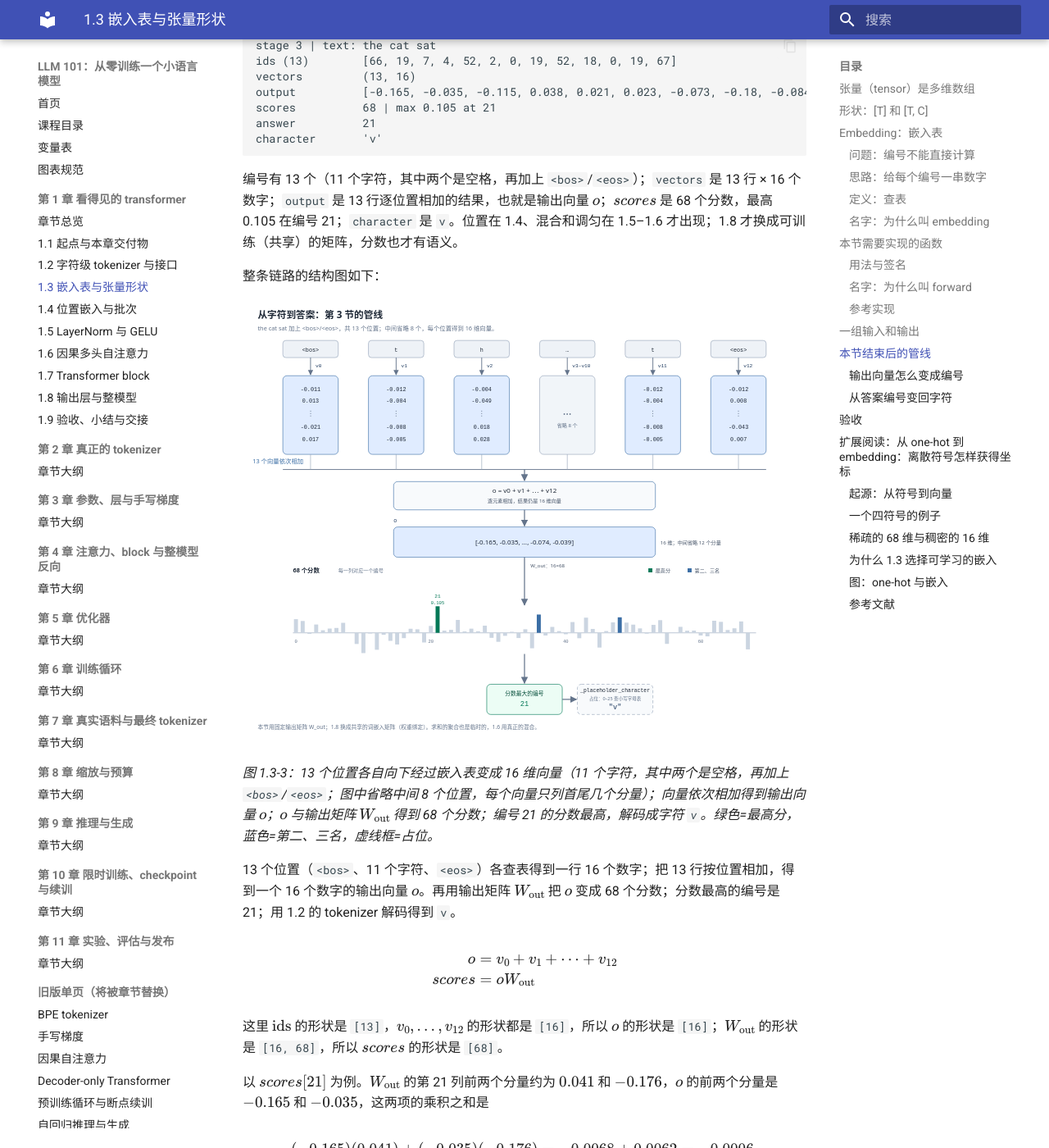
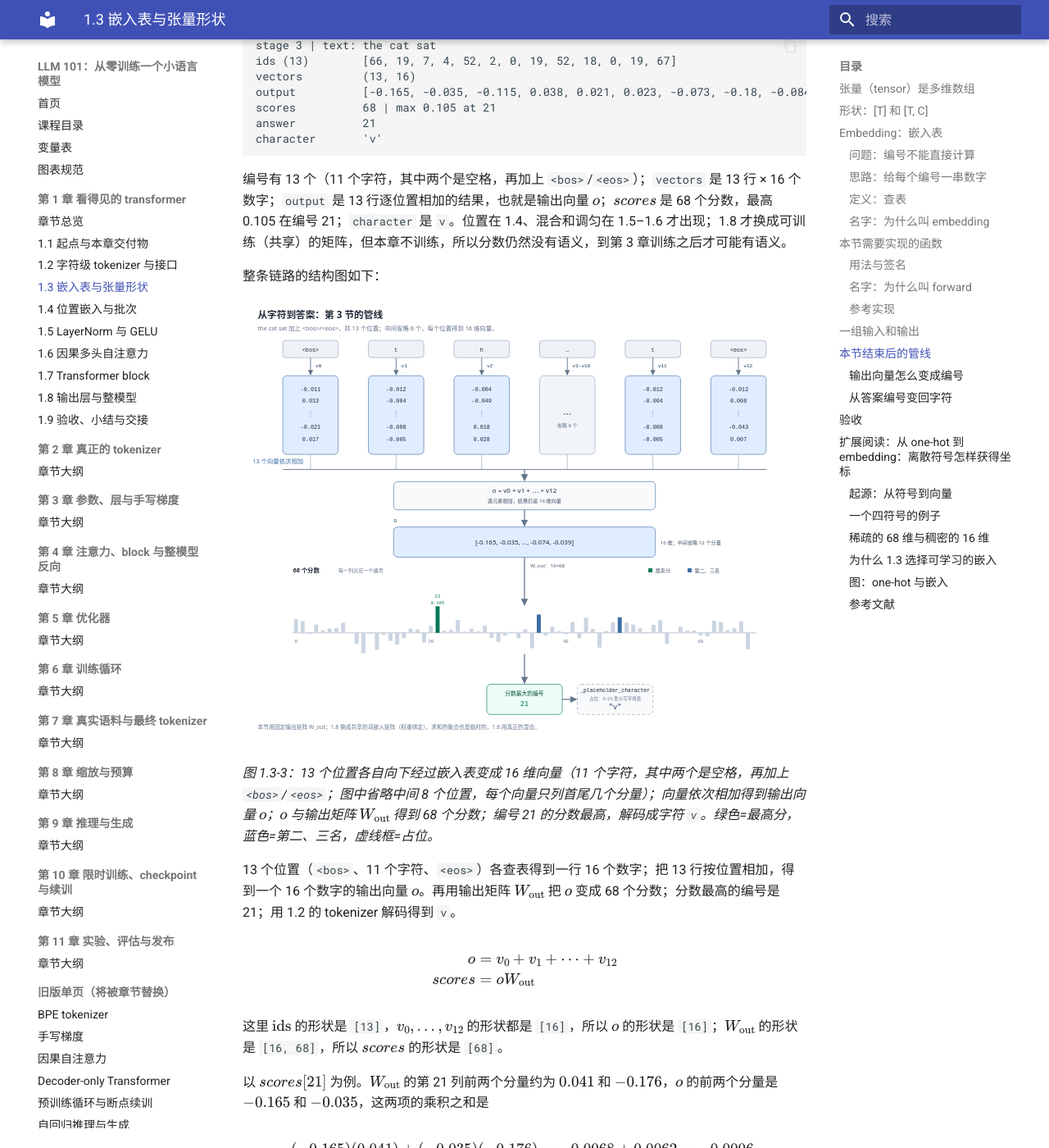
Before and after one commit to tigersoldier/llm-101, an MkDocs documentation site: the page built from docs/course/ch01/1.3.md, in a window 1280 px wide and 1400 px high, scrolled down 6421 px. Shown: the whole window at 82% size. Built offline with MkDocs 1.6.1 and Material for MkDocs 9.7.7, drawn with Linux system fonts in a browser that asks for light colours; some of the changed text lies outside the part shown.

Commit message:
Fix 1.3 final wording and placeholder docstring

````diff
--- a/docs/course/ch01/1.3.md
+++ b/docs/course/ch01/1.3.md
@@ -211,7 +211,7 @@ answer          21
 character       'v'
 ```
 
-编号有 13 个（11 个字符，其中两个是空格，再加上 `<bos>`/`<eos>`）；`vectors` 是 13 行 × 16 个数字；`output` 是 13 行逐位置相加的结果，也就是输出向量 $o$；$scores$ 是 68 个分数，最高 0.105 在编号 21；`character` 是 `v`。位置在 1.4、混合和调匀在 1.5–1.6 才出现；1.8 才换成可训练（共享）的矩阵，分数也才有语义。
+编号有 13 个（11 个字符，其中两个是空格，再加上 `<bos>`/`<eos>`）；`vectors` 是 13 行 × 16 个数字；`output` 是 13 行逐位置相加的结果，也就是输出向量 $o$；$scores$ 是 68 个分数，最高 0.105 在编号 21；`character` 是 `v`。位置在 1.4、混合和调匀在 1.5–1.6 才出现；1.8 才换成可训练（共享）的矩阵，但本章不训练，所以分数仍然没有语义，到第 3 章训练之后才可能有语义。
 
 整条链路的结构图如下：
 
````
Also changed, not shown: other parts of docs/course/ch01/1.3.md (+2 -2 lines), 1 other file.
